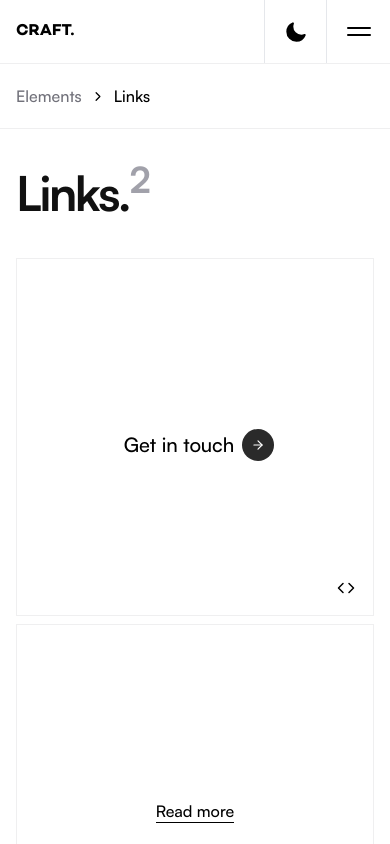
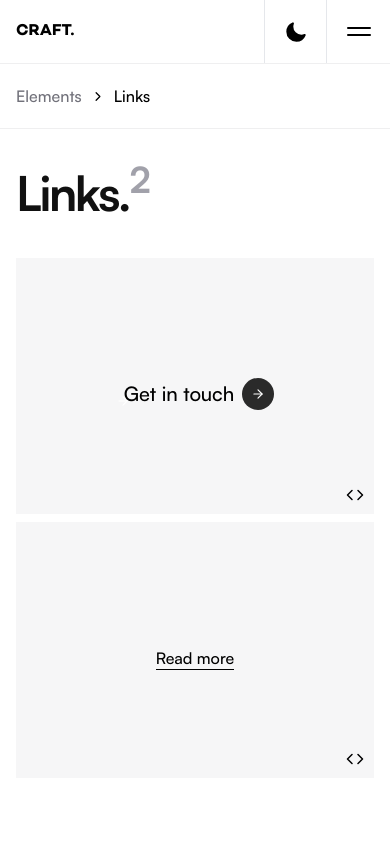
Before and after one commit to Jeff-Maina/craft, a Next.js app: page /elements/links in a window 390 px wide. Shown: the top 844 px of the page. Built offline with nearby package versions, Linux system fonts and the light colour scheme.

Commit message:
Remove border and add bg color instead

```diff
--- a/src/app/(pages)/elements/ElementLayout.tsx
+++ b/src/app/(pages)/elements/ElementLayout.tsx
@@ -28,7 +28,7 @@ const ElementLayout: FC<ButtonProps> = ({ children, codeBlock, className }) => {
 
   return (
     <article
-      className={`w-full aspect-square  flex flex-col justify-between pt-4 ${className} font-satoshi-medium group/card relative border border-zinc-200/60 md:border-zinc-200 hover:border-zinc-300 transition-all duration-200`}
+      className={`w-full h-64 md:h-auto md:aspect-square  flex flex-col justify-between pt-4 ${className} font-satoshi-medium group/card relative bg-zinc-100/80 border-zinc-200/60 md:border-zinc-200 hover:lg:border-zinc-300 transition-all duration-200`}
     >
       <div className="p-4 w-full h-full flex items-center justify-center">
         {children}
--- a/src/app/(pages)/elements/buttons/(examples)/button_001/Button_001.tsx
+++ b/src/app/(pages)/elements/buttons/(examples)/button_001/Button_001.tsx
@@ -4,12 +4,12 @@ import { codeblock } from "./codeblock";
 const Button001 = () => {
   return (
     <ElementLayout codeBlock={codeblock}>
-      <button className="relative px-8 py-3 group/button outline-blue-500">
+      <button className="relative px-8 py-3 group/button outline-blue-500 isolate">
         <span className="uppercase  text-sm md:text-base font-satoshi-medium text-white group-hover/button:text-black transition-colors duration-300">
           hover me
         </span>
         <div className="absolute -z-10 inset-0 w-full h-full bg-[#2a2a2a] opacity-1 group-hover/button:opacity-0 scale-100 group-hover/button:scale-0 transition-all duration-500"></div>
-        <div className="absolute -z-[5] inset-0 w-full h-full border border-[#2a2a2a] scale-125 opacity-0 group-hover/button:scale-100 group-active/button:scale-105 group-hover/button:opacity-100 transition-all duration-300"></div>
+        <div className="absolute -z-[5] inset-0 w-full h-full bg-white border border-[#2a2a2a] scale-125 opacity-0 group-hover/button:scale-100 group-active/button:scale-105 group-hover/button:opacity-100 transition-all duration-300"></div>
       </button>
     </ElementLayout>
   );
```
